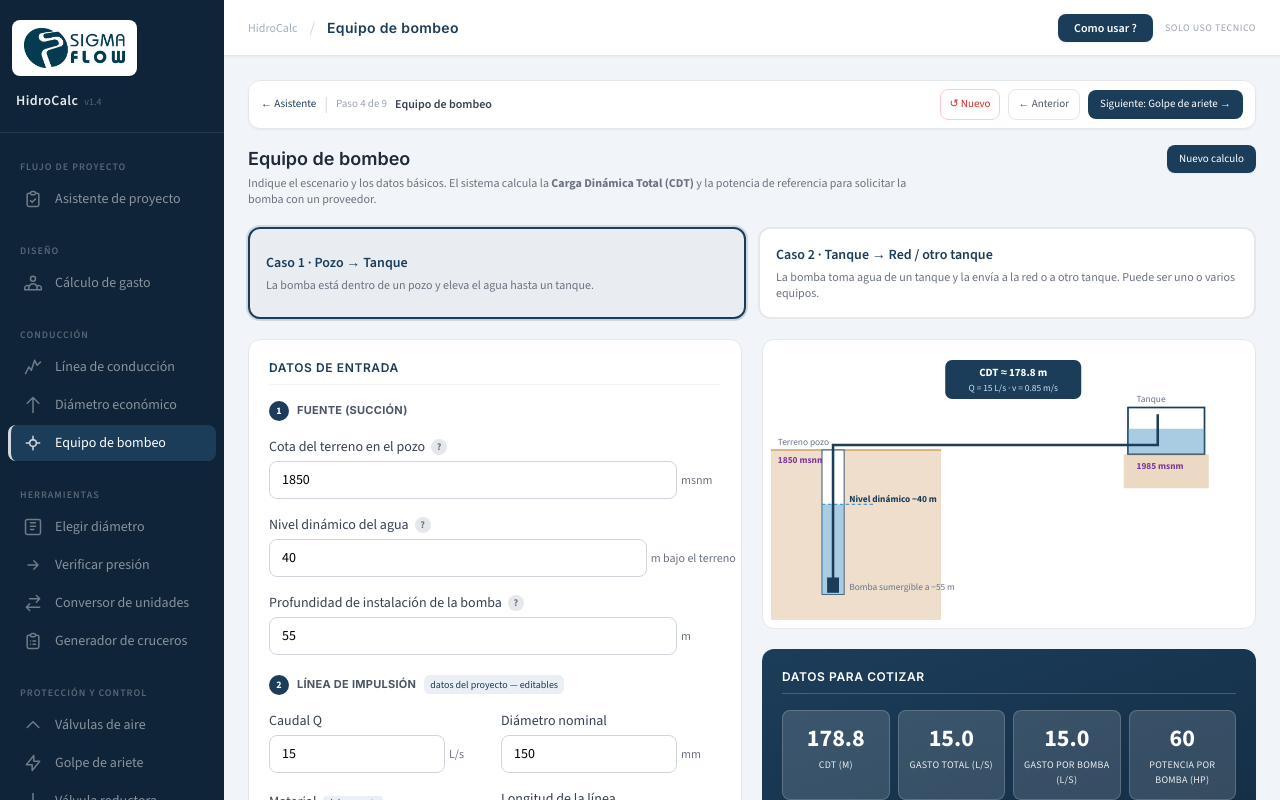
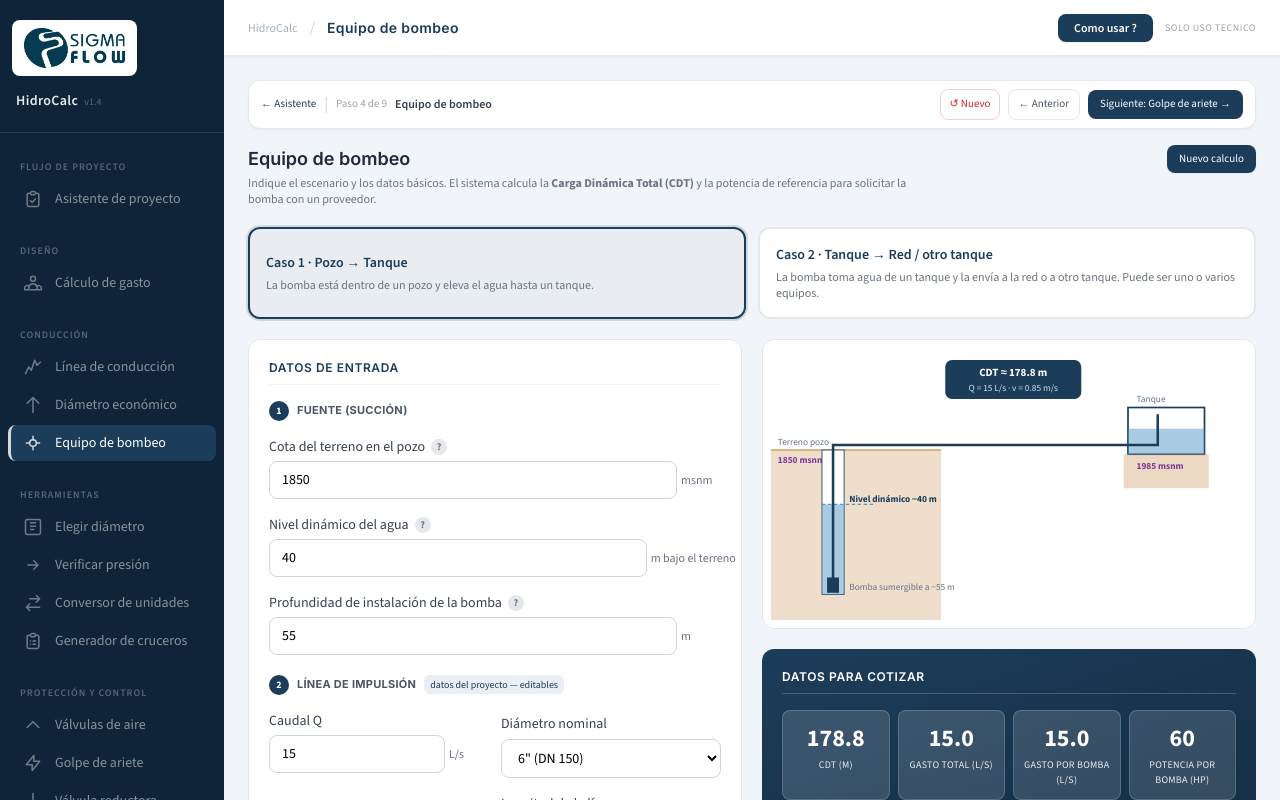
Before and after one commit to simexco/hidrocalc, a Next.js app: page /equipo-bombeo in a window 1280 px wide. Shown: the top 800 px of the page. Built offline with nearby package versions, Linux system fonts and the light colour scheme.

Commit message:
Equipo de bombeo: diametro con el selector estandar de la pagina (pulgadas + DN mm) en vez de campo mm suelto

```diff
--- a/src/app/(modules)/equipo-bombeo/page.tsx
+++ b/src/app/(modules)/equipo-bombeo/page.tsx
@@ -13,7 +13,7 @@ import Link from "next/link";
 import { InputField } from "@/components/ui/InputField";
 import { ResetButton } from "@/components/ui/ResetButton";
 import { saveFormState, loadFormState } from "@/lib/storage/form-persistence";
-import { MATERIALS } from "@/lib/constants";
+import { MATERIALS, STANDARD_DNS_LABELED } from "@/lib/constants";
 import { useProjectStore } from "@/store/projectStore";
 
 const HP_COMERCIALES = [0.5, 0.75, 1, 1.5, 2, 3, 5, 7.5, 10, 15, 20, 25, 30, 40, 50, 60, 75, 100, 125, 150, 200];
@@ -234,7 +234,13 @@ export default function EquipoBombeoPage() {
           </div>
           <div className="grid grid-cols-2 gap-3">
             <InputField label="Caudal Q" value={st.Q} onChange={(v) => set("Q", num(v))} unit="L/s" assumed={heredado.q} assumedLabel="Del proyecto" />
-            <InputField label="Diámetro nominal" value={st.D} onChange={(v) => set("D", num(v))} unit="mm" assumed={heredado.d} assumedLabel="Del proyecto" />
+            <div className="space-y-1">
+              <label className="text-sm font-medium text-gray-700 dark:text-gray-300">Diámetro nominal {heredado.d && <span className="text-[10px] bg-[#E9EFF5] text-[#1C3D5A] rounded px-1 ml-1">del proyecto</span>}</label>
+              <select value={st.D} onChange={(e) => set("D", parseInt(e.target.value))} className={selCls}>
+                {!STANDARD_DNS_LABELED.some((d) => d.dn === st.D) && <option value={st.D}>{st.D} mm</option>}
+                {STANDARD_DNS_LABELED.map((d) => <option key={d.dn} value={d.dn}>{d.label}</option>)}
+              </select>
+            </div>
           </div>
           <div className="grid grid-cols-2 gap-3">
             <div className="space-y-1">
```
